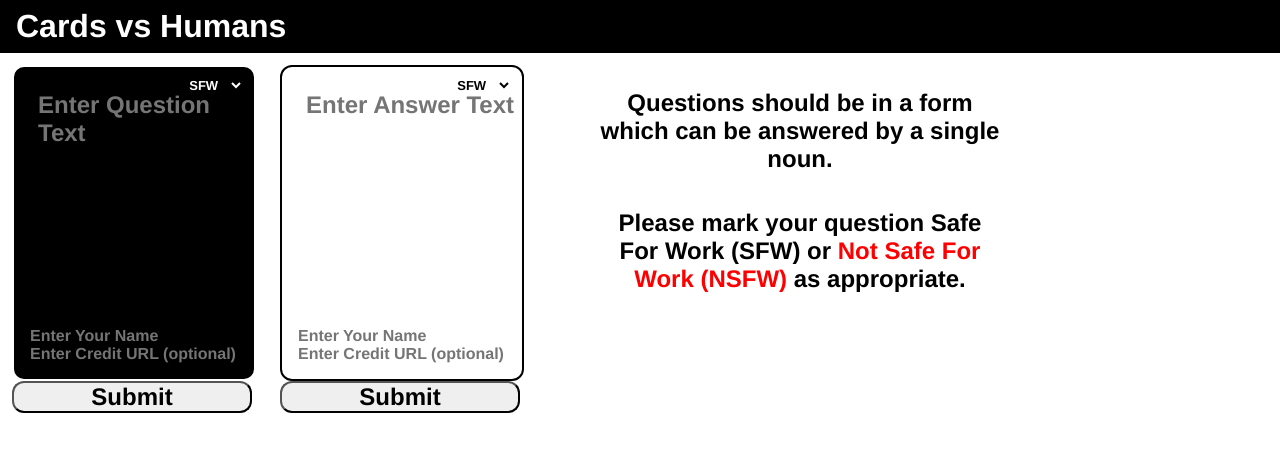
After one commit to MaxMahem/CVH, a PHP site: page /CVH/add.php in a window 1280 px wide. The commit adds this page. Shown: the top 452 px of the page. Run offline with PHP 8.4, Linux system fonts and the light colour scheme.

Commit message:
Changes to css/structure, implmented structure of add.php

```diff
--- /dev/null
+++ b/add.php
@@ -0,0 +1,63 @@
+<!DOCTYPE html>
+
+<html xmlns="http://www.w3.org/1999/xhtml">
+
+<head>
+    <meta charset="utf-8" />
+    <title>Cards vs Humans - Add Question</title>
+    <link rel="stylesheet" type="text/css" href="cvh.css" />
+</head>
+
+<body>
+
+    <div id="header">
+        <h1><a href="/CVH">Cards vs Humans</a></h1>
+    </div>
+
+    <div class="cardbox"><form>
+
+        <div class="card question">
+            <div class="NSFWtag">
+                <select name="NSFW">
+                    <option value="SFW" class="SFW">SFW</option>
+                    <option value="NSFW">NSFW</option>
+                </select>
+            </div>
+            <textarea name="text" placeholder="Enter Question Text"></textarea>
+
+            <div class="source">
+                <input class="" name="source" placeholder="Enter Your Name" /><br />
+                <input class="" type="url" name="url"    placeholder="Enter Credit URL (optional)" />
+            </div>
+        </div>
+
+        <input type="submit" name="submit" value="Submit" />
+
+     </form></div>
+
+    <div class="cardbox"><form>
+        <div class="card answer">
+            <div class="NSFWtag">
+                <select name="NSFW">
+                    <option value="SFW" class="SFW">SFW</option>
+                    <option value="NSFW">NSFW</option>
+                </select>
+            </div>
+            <textarea name="text" placeholder="Enter Answer Text"></textarea>
+
+            <div class="source">
+                <input class="" name="source" placeholder="Enter Your Name" /><br />
+                <input class="" type="url" name="url"    placeholder="Enter Credit URL (optional)" />
+            </div>
+        </div>
+
+        <input type="submit" name="submit" value="Submit" />
+
+    </form></div>
+
+    <div class="instructions">
+        <p>Questions should be in a form which can be answered by a single noun.</p>
+        <p>Please mark your question Safe For Work (SFW) or <span class="NSFW">Not Safe For Work (NSFW)</span> as appropriate.</p>
+    </div>
+</body>
+</html>
--- a/card.php
+++ b/card.php
@@ -99,7 +99,7 @@ class Card {
 
         /* if NSFW, add the tag */
         if ($this->NSFW) {
-            $result .= "<div class=\"NSFWtag\">NSFW</div>";
+            $result .= "<div class=\"NSFWtag NSFW\">NSFW</div>";
         }
 
         /**
@@ -119,7 +119,7 @@ class Card {
 
         switch ($this->source) {
             case 'Cards Against Humanity':
-                $result .=  '<img src="/CVH/CAH-Cards-White.svg" alt="Cards Against Humanity" />';
+                $result .=  "<img src=\"/CVH/CAH-Cards-$this->type.svg\" alt=\"Cards Against Humanity\" />";
                 break;
             case 'Cards vs Humans':
                 $result .= '<img src="/CVH/CVH_Logo.svg" alt="Cards vs Humans" />';
--- a/cvh.css
+++ b/cvh.css
@@ -13,6 +13,13 @@
     padding:0;
 }
 
+/* a RESET */
+a {
+    font:            inherit;
+    color:           inherit;
+    text-decoration: inherit;
+}
+
 /* clear floats. Technicaly we should be able to do without this,
    but this is an easy way to handle it */
 .clear {
@@ -20,9 +27,8 @@
 }
 
 div#header {
-    width: 100%;
     background-color: black;
-    padding: 1em;
+    padding: .5em 1em;
 }
 
 #header h1 {
@@ -30,14 +36,15 @@ div#header {
     color: white;
 }
 
-#header h1 a {
-    font:  inherit;
-    color: inherit;
-    text-decoration: none;
+.NSFW {
+    color: red;
+}
+
+.SFW {
+    color: white;
 }
 
 .NSFWtag {
-    color: red;
     top:   .75em;
     right: .75em;
     position: absolute;
@@ -45,15 +52,18 @@ div#header {
     font: bold small helvetica;
 }
 
+.cardbox {
+    float: left;
+}
+
 .card {
     font: bold x-large helvetica;
-    width:          9em;
-    height:        12em;
+    width:          8em;
+    height:        11em;
     padding:        1em;
-    margin:        .5em;
+    margin:        .5em .5em 0 .5em;
     border-radius: .5em;
     position: relative;
-    float:    left;
 }
 
 .card .source {
@@ -64,12 +74,6 @@ div#header {
     z-index: 1;
 }
 
-.card a {
-	font: inherit;
-	color: inherit;
-	text-decoration: none;
-}
-
 .card .source img {
     height: 2em;
     vertical-align: text-bottom;
@@ -77,26 +81,52 @@ div#header {
     border: 0;
 }
 
+.card input {
+    font:       inherit;
+    color:      inherit;
+    background: inherit;
+    border: 0px;
+}
+.card textarea {
+    font:       inherit;
+    color:      inherit;
+    background: inherit;
+    border:  0;
+    width:   9em;
+    height: 10em;
+    resize: none;
+}
+
+.card select {
+    font:       inherit;
+    color:      inherit;
+    background: inherit;
+    border:  0;
+
+}
+
 /* border is there to ensure exact spacing */
 .instructions {
     font:    bold x-large helvetica;
-    width:   23em;
-    height:  10em;
-    padding:  2em;
-    margin:  .5em;
-    border:  solid 2px white;
     float:   left;
     text-align: center;
 }
+
+.instructions p {
+    width:   17em;
+    padding:  1em 2em 0 2em;
+    margin:  .5em;
+}
+
 /* votes section 6x normal size */
 .votes {
     font-size: 6em;
 }
 
 .question {
-	border: solid 2px white;
-	color: white;
-	background-color: black;
+    border: solid 2px white;
+    color: white;
+    background-color: black;
 }
 
 /* Answers float left */
@@ -104,13 +134,6 @@ div#header {
     border: solid 2px black;
     color: black;
     background-color: white;
-    float: left;
-}
-
-.bad {
-    background-color: red;
-    text-align: center;
-    line-height: 12em;
 }
 
 /* This anchor tag is absolutely positioned on top of the containing div
@@ -121,8 +144,8 @@ div#header {
     position: absolute;
     left:     0;
     top:      0;
-    width:    9em;
-    height:  12em;
+    width:    8em;
+    height:  11em;
     padding:  1em;
     z-index:  0;
 }
@@ -132,29 +155,28 @@ div#header {
     background-color: grey;
 }
 
-.answer input {
-/* hide this later, on for testing now
-    display: hidden; */
-}
-
-/* this is turned on with jQuery */
-.selected {
-    background-color: grey;
-}
-
 /* permalink border is there to ensure exact spacing */
 .permalink {
-    width:   9em;
+    width:   8em;
     padding: 0  1em;
     margin:  0 .5em;
     text-align: center;
     font-size: x-large;
     float: left;
+    clear: left;
     border: solid 2px white;
 }
 
 .permalink a {
     font: bold medium helvetica;
     color: black;
-    text-decoration: none;
 }
+
+input[type=submit] {
+    width:   10em;
+    padding:  0  1em;
+    margin:   0 .5em;
+    border-radius: .5em;
+    float: left;
+    font: bold x-large helvetica;
+}
```
Also changed, not shown: CVH_Schema.sql (added, +68 -0 lines), add/question.php (deleted, +0 -18 lines), display/display.php (+8 -9 lines), index.php (+12 -14 lines).
